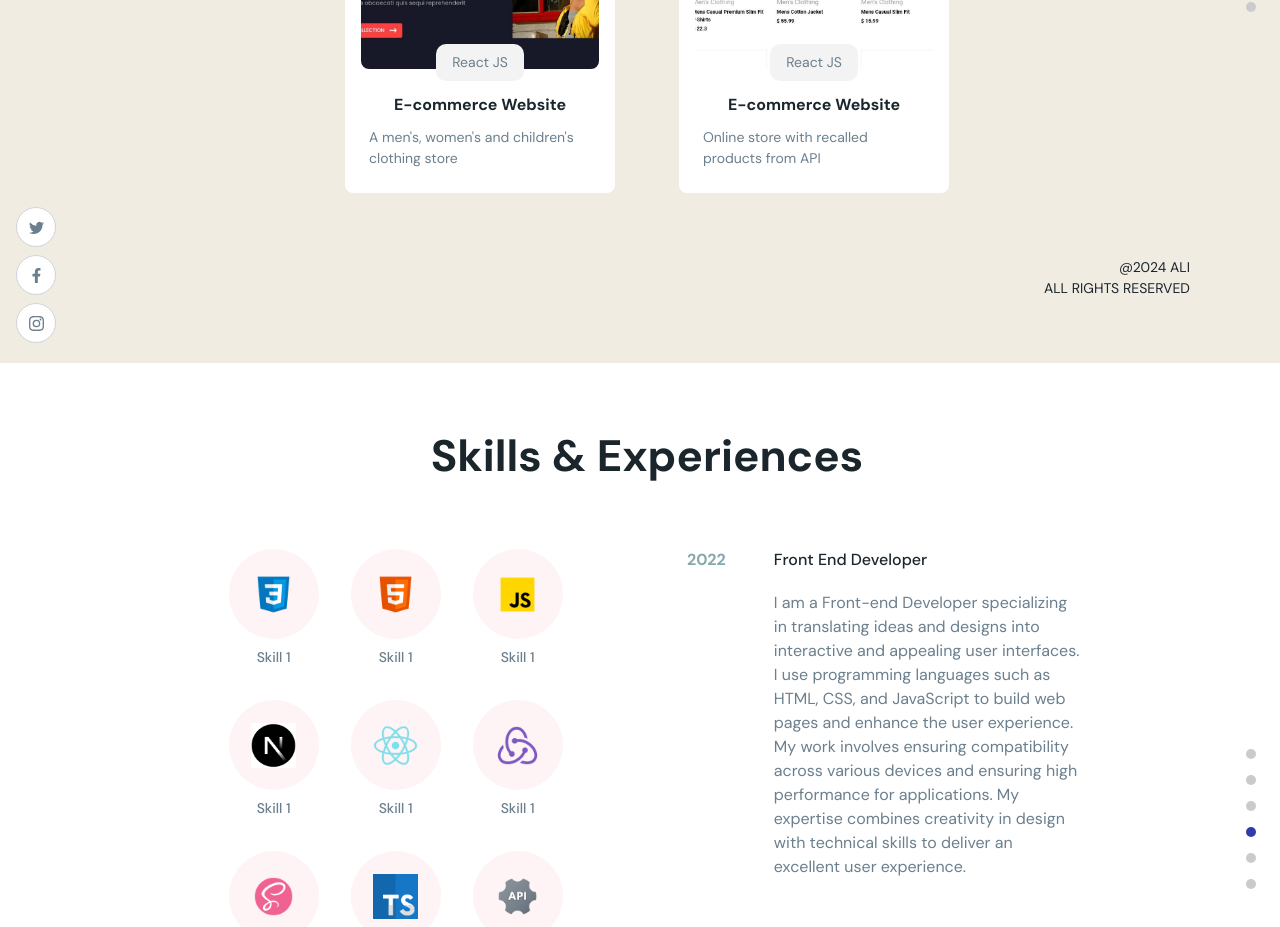
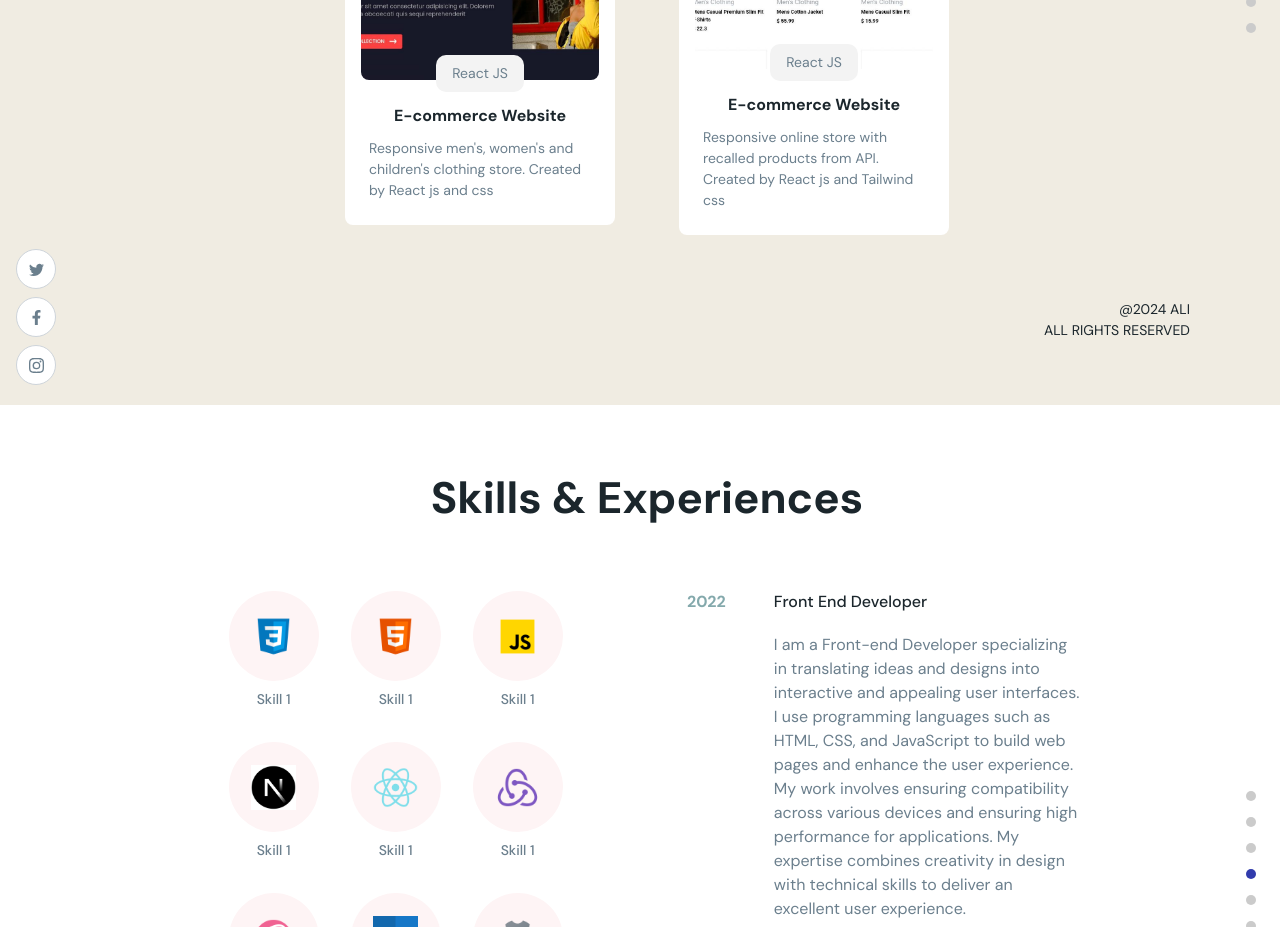
Before and after one commit to 3liqm/portfolio, a React (Create React App) app: page / in a window 1280 px wide. Shown: the part 2080-3007 px from the top of the page. Built offline with nearby package versions, Linux system fonts and the light colour scheme.

Commit message:
Update Work.jsx

```diff
--- a/src/container/Work/Work.jsx
+++ b/src/container/Work/Work.jsx
@@ -13,21 +13,22 @@ const Work = () => {
   const myData = [
     {
       title: 'E-commerce Website ',
-      description: "A men's, women's and children's clothing store",
+      description: "Responsive men's, women's and children's clothing store. Created by React js and css",
       tags: ['React JS'],
       img: images.shop,
-      projectLink: 'link_to_project_1',
-      codeLink: 'link_to_code_1',
+      projectLink: 'http://shop-ecommerce.surge.sh',
+      codeLink: 'https://github.com/3liqm/shop-ecommerce.git',
     },
     {
       title: 'E-commerce Website',
-      description: 'Online store with recalled products from API',
+      description: 'Responsive online store with recalled products from API. Created by React js and Tailwind css',
       tags: ['React JS'],
       img: images.shop2,
-      projectLink: 'link_to_project_2',
-      codeLink: 'link_to_code_2',
+      projectLink: 'http://shop-react.surge.sh',
+      codeLink: 'https://github.com/3liqm/react-shop.git',
     },
   ];
+
 
   // تعيين المشاريع في حالة البداية
   useState(() => {
```
